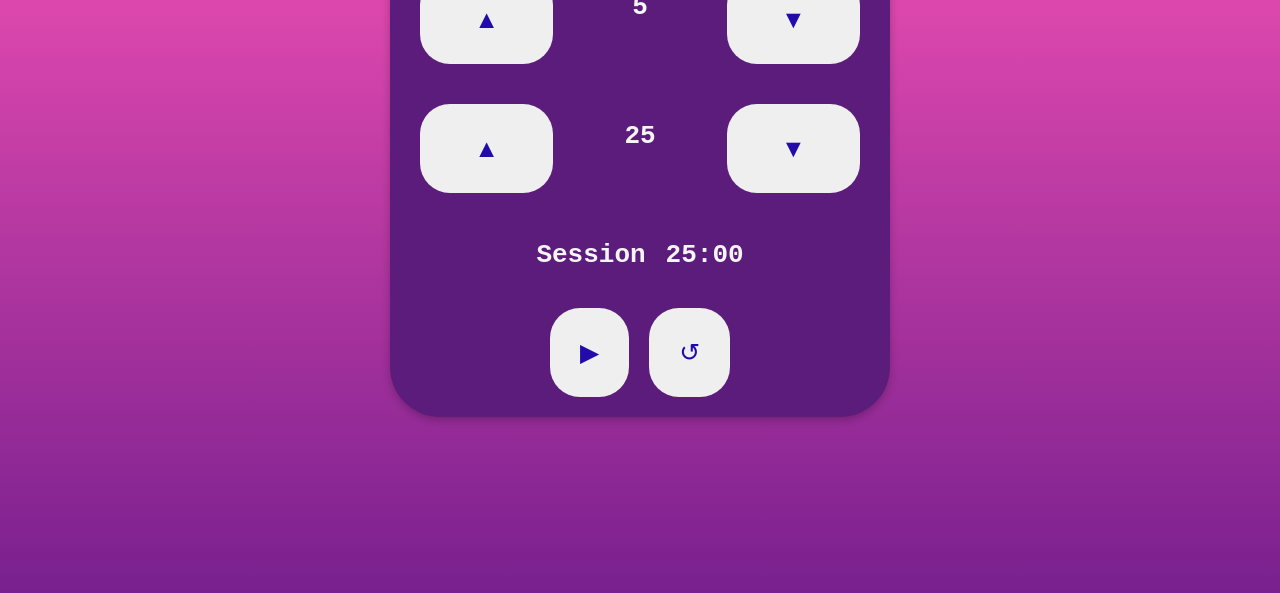
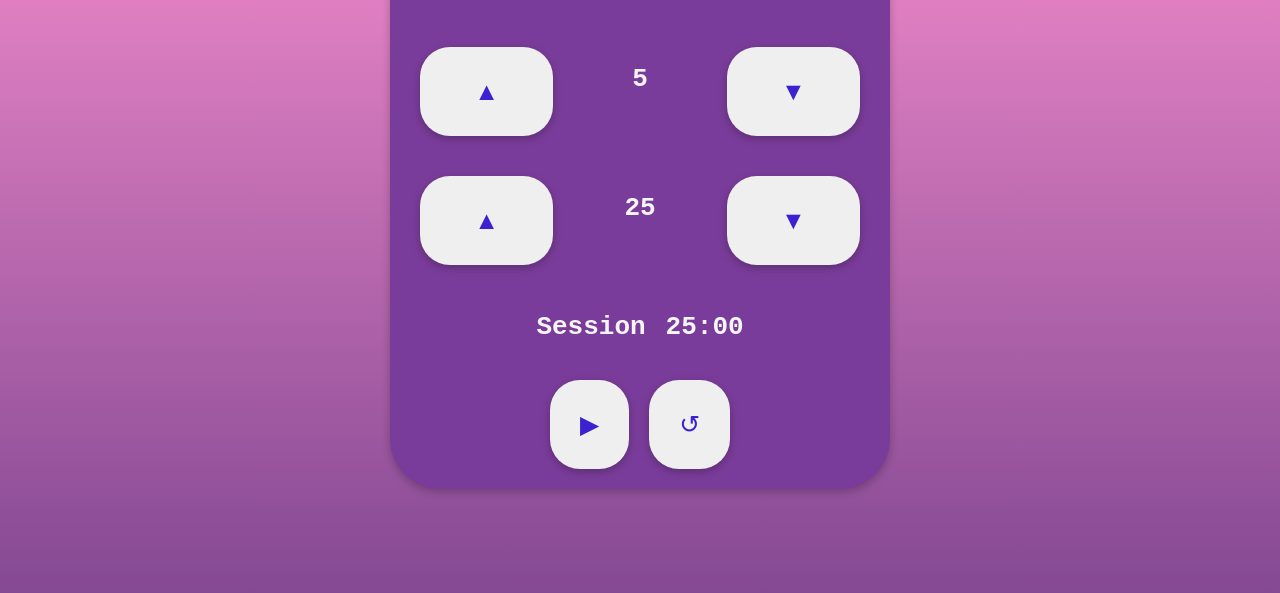
Before and after one commit to VincentStr/PomoClock, a plain HTML site: page index.html in a window 1280 px wide. Shown: the part 207-800 px from the top of the page. Drawn offline with nearby package versions, Linux system fonts and the light colour scheme.

Commit message:
Style Update

```diff
--- a/style.css
+++ b/style.css
@@ -1,11 +1,11 @@
 html{
-    background-image: linear-gradient(0deg, #79208f , #ff55b8);
+    background-image: linear-gradient(0deg, #844993 , #ff92d2);
 }
 .app{
     display: grid;
     grid-template-columns: 1fr 1fr 1fr;
     grid-template-rows: auto;
-    background-color: rgb(92, 28, 124);
+    background-color: rgb(122, 60, 154);
     text-align: center;
     min-height: 100px;
     font-family: monospace;
@@ -14,14 +14,16 @@ html{
     margin: 0 auto;
     max-width: 60vh;
     box-shadow: rgba(0, 0, 0, 0.24) 0px 3px 8px;
+    margin-top: 10vh;
 }
 button{
     border-style: none;
-    color: #230bab;
+    color: #3b21cf;
     padding: 30px;
     border-radius: 30px;
     margin: 10px;
     font-size: 25px;
+    box-shadow: rgba(0, 0, 0, 0.24) 0px 3px 8px;
 }
 .title{
     font-size: 50px;
```
